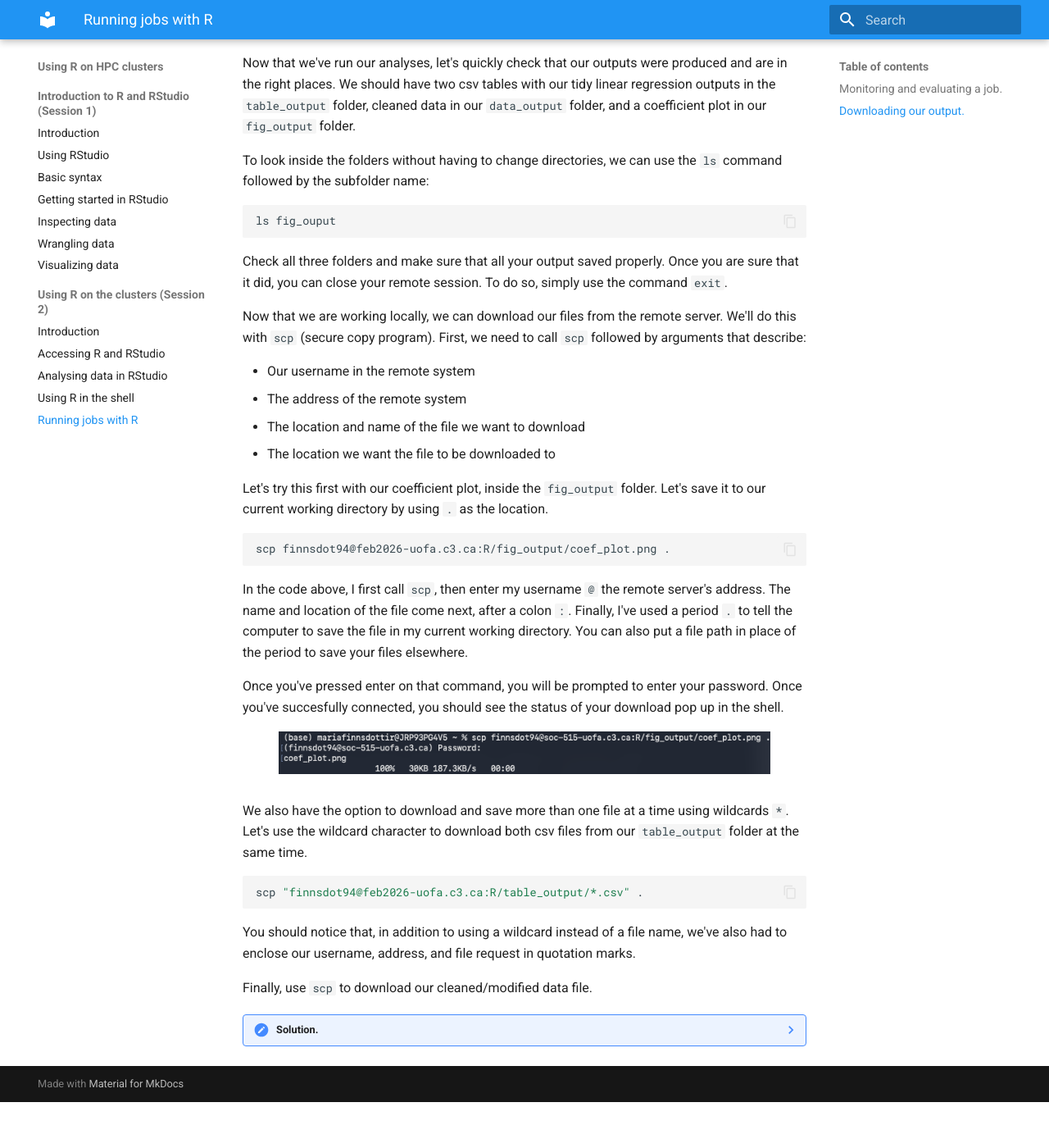
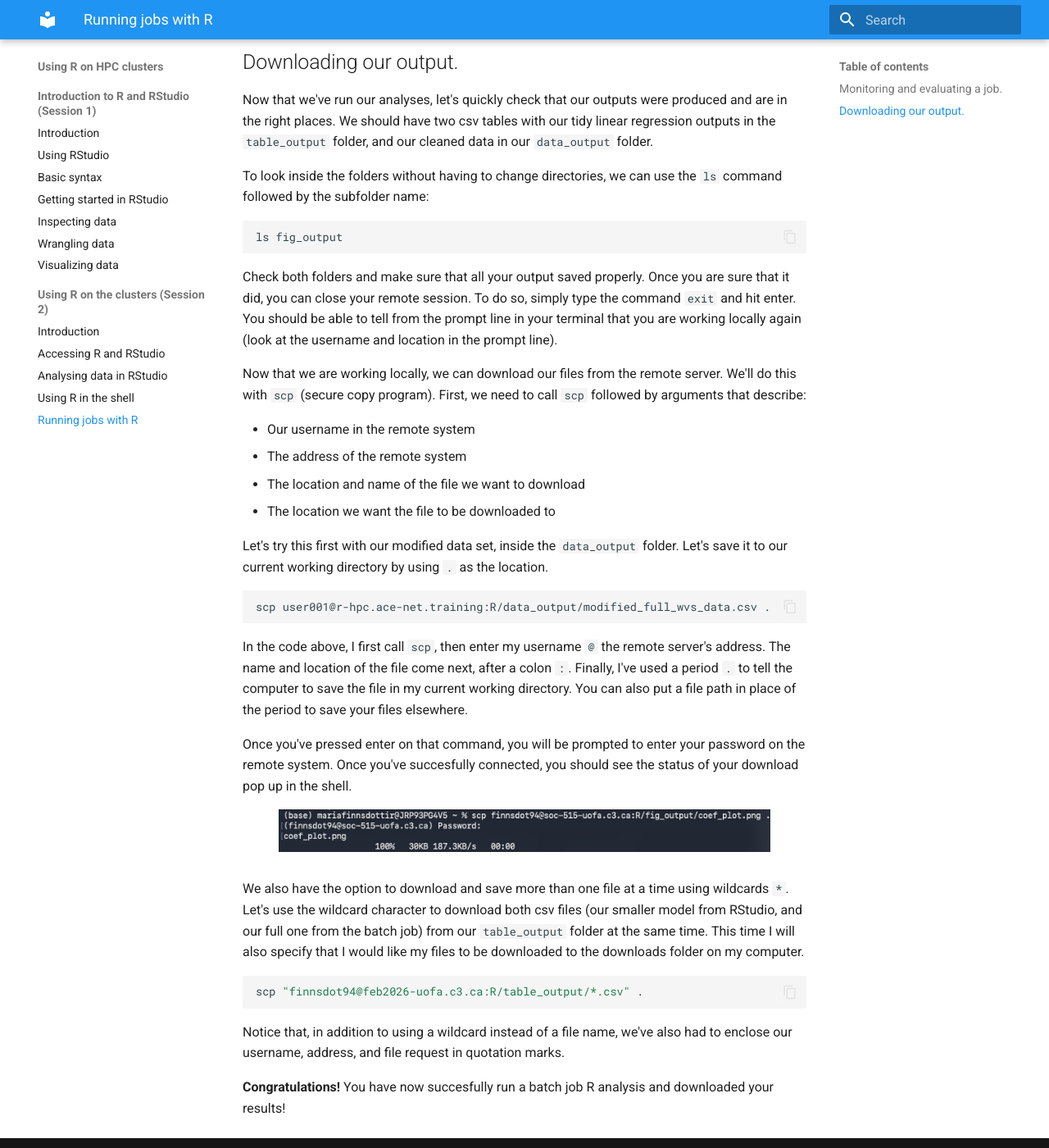
Before and after one commit to finnsdottir/r-clusters-may2026, an MkDocs documentation site: the page built from docs/batch_jobs.md, in a window 1280 px wide and 1400 px high, scrolled down 2727 px. Shown: the whole window at 82% size. Built offline with MkDocs 1.6.1 and Material for MkDocs 9.7.7, drawn with Linux system fonts in a browser that asks for light colours; before the commit the page ends 4071 px from its top, so only the background shows below that; some of the changed text lies outside the part shown.

Commit message:
updated scripting info

````diff
--- a/docs/batch_jobs.md
+++ b/docs/batch_jobs.md
@@ -2,47 +2,44 @@
 
 Now that we have our R script written for a cluster job, we need to write a script that runs that job. We'll use `nano` again here.
 
-The first step in writing your job script is to define the script interpreter (basically, telling the shell what language we'll be using):
+The first step in writing your job script is to define the script interpreter (basically, telling the shell what language we'll be using). In this case, we'll be using "bash":
 
 ```shell
 #!/bin/bash
 ```
 
-In this case, we're telling the shell that we're coding in bash.
-
 Next, we need to define the requests in our job so that the scheduler knows how much memory, how much time, and how much compute (CPUs or GPUs) we need. Here, since we're running a pretty small job, we'll just ask for 3 minutes, 1GB of memory, and 1 CPU. We'll also give our job a name so that it's easy to find in the queue.
 
 ```shell
 #SBATCH --time=00:03:00
-#SBATCH --mem_per-cpu=1G
+#SBATCH --mem-per-cpu=1G
 #SBATCH --cpus-per-task=1
 #SBATCH --job-name="marias_lm"
 ```
-
 While you do need to specify how much time you need for every job, you can choose not to specify your memory or compute needs. In those cases, you will be alloted a default amount by the system (256MB per core of memory, and one core). You would only ever use more than one core if your script was set up to run in parallel.
 
 !!! note ""
     For a full list of the options you can use to describe your job with SBATCH, you can run the following command `sbatch --help`. You can also find more information on setting up and running jobs in the [Alliance documentation](https://docs.alliancecan.ca/wiki/Running_jobs#Use_sbatch_to_submit_jobs).
 
-The last thing we need to do in our job script is to load an R module and run our R script. If your R script is not in the same folder as your job script, you'll need to add the file path.
+The last thing we need to do in our job script is to load an R module and run our R script. If your R script is not in the same folder as your job script, you'll need to add the relative file path.
 
 ```shell
 module load r/4.5.0
 Rscript shell_script.R
 ```
-To save your script, press ++cmd+o++ (on mac) or ++ctrl+o++ (on windows). It will prompt you to name the file and save it. I've named mine `shell_job.sh`. Then you can press ++cmd+x++ (on mac) or ++ctrl+x++ (on windows) to close the text editor.
+To save your script, press ++cmd+o++ (on mac) or ++ctrl+o++ (on windows). It will prompt you to name the file and save it. I've named mine `job_script.sh`. Then you can press ++cmd+x++ (on mac) or ++ctrl+x++ (on windows) to close the text editor.
 
-Next, to run your job, call `sbatch` followed by the same of your job script. When your job is submitted, there should be a line of output printed to the console with the name of your job, like this:
+Next, to run your job, call `sbatch` followed by the name of your job script. When your job is submitted, there should be a line of output printed to the console with the name of your job, like this:
 
 ```shell
-sbatch shell_job.sh
-Submitted batch job 19
+sbatch job_script.sh
+Submitted batch job 13
 ```
 
-While it is running, you can watch its progress by calling `squeue` followed by your username, like so:
+While it is running, you can watch its progress by calling `squeue` followed by `-u` and your username, like so:
 
 ```shell
-squeue -u finnsdot94
+squeue -u user001
 ```
 
 This command will print out information about your job, including:
@@ -57,9 +54,9 @@ This command will print out information about your job, including:
     <figcaption></figcaption>
 </figure>
 
-If you just call `squeue` alone, you'll get a list of all the jobs in the queue. For
+If you just call `squeue` alone, you'll get a list of all the jobs in the queue, not just yours.
 
-Once your job is finished running, it will produce an output file called "slurm-##.out". You can open this file using `nano`. In it, you will find information about the status of your job (for example, where it failed if it did) as well as any output you printed from the R console.
+Once your job is finished running, it will produce an output file called "slurm-##.out" where the ## is the job ID number for your job. You can open this file using `nano`. In it, you will find information about the status of your job (for example, where it failed if it did) as well as any output you printed from the R console (such as our printed checkpoints).
 
 ## Monitoring and evaluating a job.
 
@@ -82,10 +79,10 @@ This command produces the following output in the shell:
 ```shell
 JobID            MaxRSS    Elapsed
 ------------ ---------- ----------
-19.batch        187932K   00:01:06
+13.batch        141248K   00:02:02
 ```
 
-According to this, our job used 187932KB of memory (or, 187.8MB) and only 1 minute and 6 seconds. Based on this, next time we run this or a similar job, we should decrease our memory and time requests.
+According to this, our job used 141248KB of memory (or, 141.3MB) and took only 2 minutes and 2 seconds to complete (include our two minute system sleep). Based on this, next time we run this or a similar job, we should decrease our memory and time requests. This is both a best practice for use of shared resources (the Alliance's computing systems) and a way to get your job to run more promptly (smaller jobs generally wait in the queue for less time).
 
 For a full list of the formatting options, run `sacct --helpformat`.
 
@@ -112,14 +109,14 @@ For a full list of the formatting options, run `sacct --helpformat`.
 
 ## Downloading our output.
 
-Now that we've run our analyses, let's quickly check that our outputs were produced and are in the right places. We should have two csv tables with our tidy linear regression outputs in the `table_output` folder, cleaned data in our `data_output` folder, and a coefficient plot in our `fig_output` folder.
+Now that we've run our analyses, let's quickly check that our outputs were produced and are in the right places. We should have two csv tables with our tidy linear regression outputs in the `table_output` folder, and our cleaned data in our `data_output` folder.
 
 To look inside the folders without having to change directories, we can use the `ls` command followed by the subfolder name:
 
 ```shell
-ls fig_ouput
+ls fig_output
 ```
-Check all three folders and make sure that all your output saved properly. Once you are sure that it did, you can close your remote session. To do so, simply use the command `exit`.
+Check both folders and make sure that all your output saved properly. Once you are sure that it did, you can close your remote session. To do so, simply type the command `exit` and hit enter. You should be able to tell from the prompt line in your terminal that you are working locally again (look at the username and location in the prompt line).
 
 Now that we are working locally, we can download our files from the remote server. We'll do this with `scp` (secure copy program). First, we need to call `scp` followed by arguments that describe:
 
@@ -128,32 +125,27 @@ Now that we are working locally, we can download our files from the remote serve
 - The location and name of the file we want to download
 - The location we want the file to be downloaded to
 
-Let's try this first with our coefficient plot, inside the `fig_output` folder. Let's save it to our current working directory by using `.` as the location.
+Let's try this first with our modified data set, inside the `data_output` folder. Let's save it to our current working directory by using `.` as the location.
 
 ```shell
-scp finnsdot94@feb2026-uofa.c3.ca:R/fig_output/coef_plot.png .
+scp user001@r-hpc.ace-net.training:R/data_output/modified_full_wvs_data.csv .
 ```
 
 In the code above, I first call `scp`, then enter my username `@` the remote server's address. The name and location of the file come next, after a colon `:`. Finally, I've used a period `.` to tell the computer to save the file in my current working directory. You can also put a file path in place of the period to save your files elsewhere.
 
-Once you've pressed enter on that command, you will be prompted to enter your password. Once you've succesfully connected, you should see the status of your download pop up in the shell.
+Once you've pressed enter on that command, you will be prompted to enter your password on the remote system. Once you've succesfully connected, you should see the status of your download pop up in the shell.
 
 <figure markdown="span">
-    ![scatterplot](./content/scp_progress.png){width=600}
+    ![progress bar](./content/scp_progress.png){width=600}
     <figcaption></figcaption>
 </figure>
 
-We also have the option to download and save more than one file at a time using wildcards `*`. Let's use the wildcard character to download both csv files from our `table_output` folder at the same time.
+We also have the option to download and save more than one file at a time using wildcards `*`. Let's use the wildcard character to download both csv files (our smaller model from RStudio, and our full one from the batch job) from our `table_output` folder at the same time. This time I will also specify that I would like my files to be downloaded to the downloads folder on my computer.
 
 ```shell
 scp "finnsdot94@feb2026-uofa.c3.ca:R/table_output/*.csv" .
 ```
 
-You should notice that, in addition to using a wildcard instead of a file name, we've also had to enclose our username, address, and file request in quotation marks.
+Notice that, in addition to using a wildcard instead of a file name, we've also had to enclose our username, address, and file request in quotation marks.
 
-Finally, use `scp` to download our cleaned/modified data file.
-
-???note "Solution."
-    ```shell
-    scp finnsdot94@feb2026-uofa.c3.ca:R/data_output/modified_nlsc_data.csv .
-    ```
+**Congratulations!** You have now succesfully run a batch job R analysis and downloaded your results!
````
Also changed, not shown: other parts of docs/batch_jobs.md (+1 -1 lines), docs/content/queue_sbatch.png, 5 other files.
